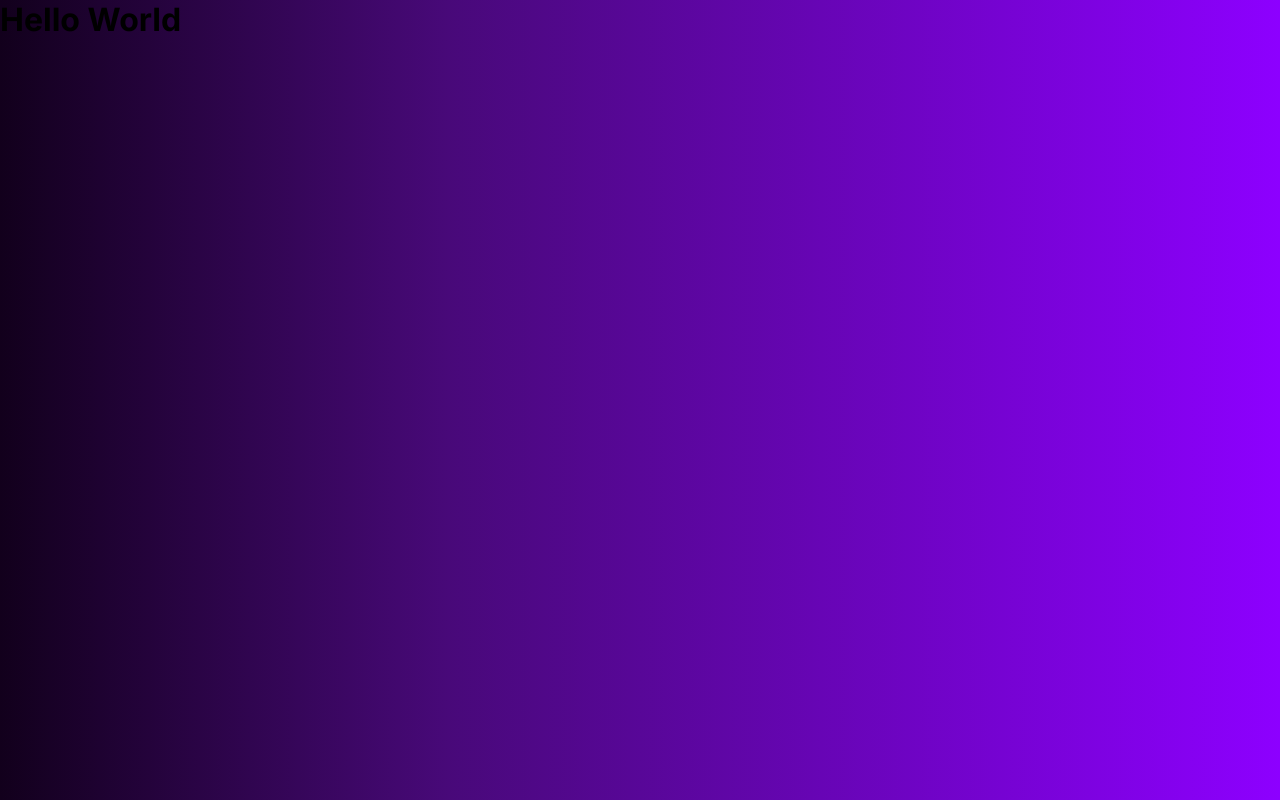
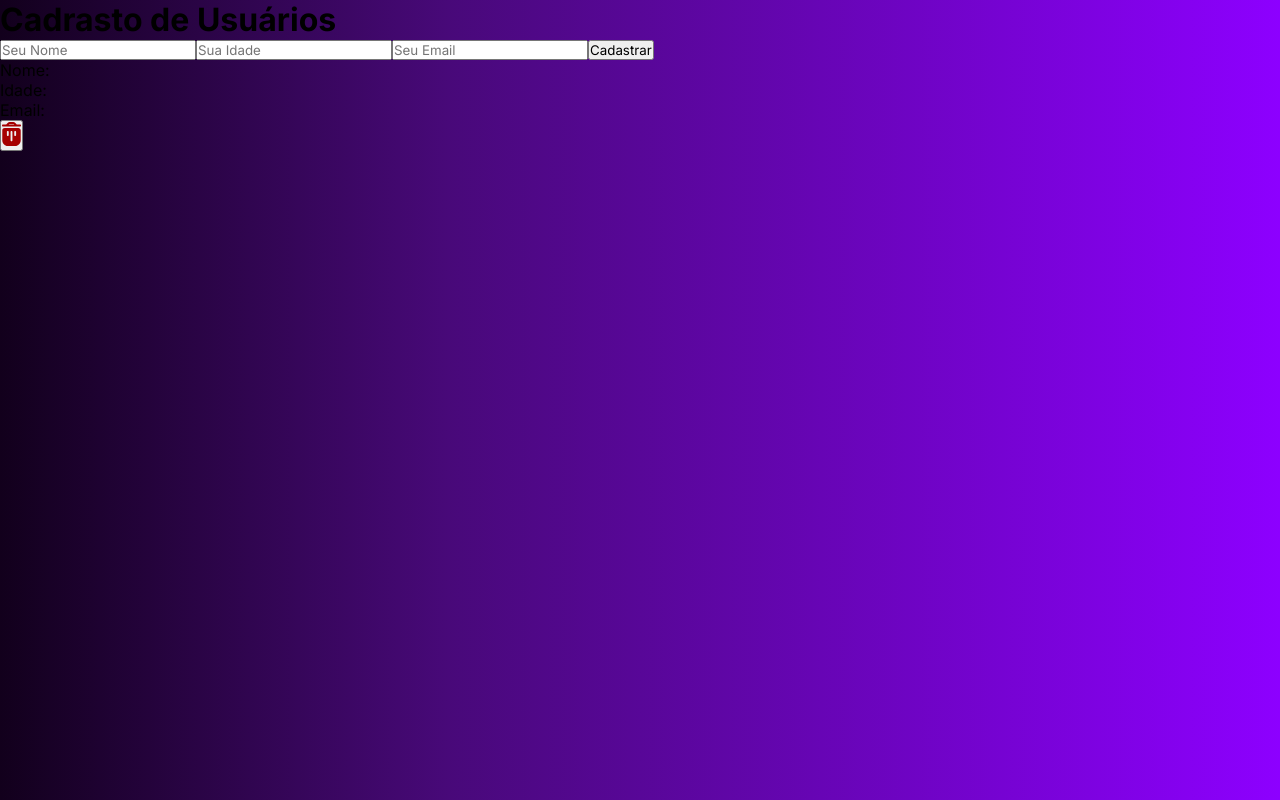
Before and after one commit to code-matheus/front-create-user, a React (Vite) app: page / in a window 1280 px wide. Built offline with nearby package versions, Linux system fonts and the light colour scheme.

Commit message:
add form and trash button

```diff
--- a/src/pages/Home/Home.jsx
+++ b/src/pages/Home/Home.jsx
@@ -1,13 +1,43 @@
-import './Home.css'
-
+import "./Home.css";
+import Trash from "../../assets/trash.svg";
 function Home() {
-
+  const users = [
+    {
+      id: "1203921039dsd",
+      name: "Matheus",
+      age: "22",
+      email: "email@email.com",
+    },
+    {
+      id: "12039210gfdg39dsd",
+      name: "Matheusnf",
+      age: "24",
+      email: "emadil@email.com",
+    }
+  ];
 
   return (
-    <div>
-      <h1>Hello World</h1>
+    <div className="container">
+      <form>
+        <h1>Cadrasto de Usuários</h1>
+        <input name="name" type="text" placeholder="Seu Nome" required />
+        <input name="age" type="number" placeholder="Sua Idade" required />
+        <input name="email" type="email" placeholder="Seu Email" required />
+        <button type="submit">Cadastrar</button>
+      </form>
+
+      <div>
+        <div>
+          <p>Nome: </p>
+          <p>Idade: </p>
+          <p>Email: </p>
+        </div>
+        <button>
+          <img src={Trash} alt="Excluir" />
+        </button>
+      </div>
     </div>
-  )
+  );
 }
 
-export default Home
+export default Home;
```
Also changed, not shown: src/assets/trash.svg (added).
